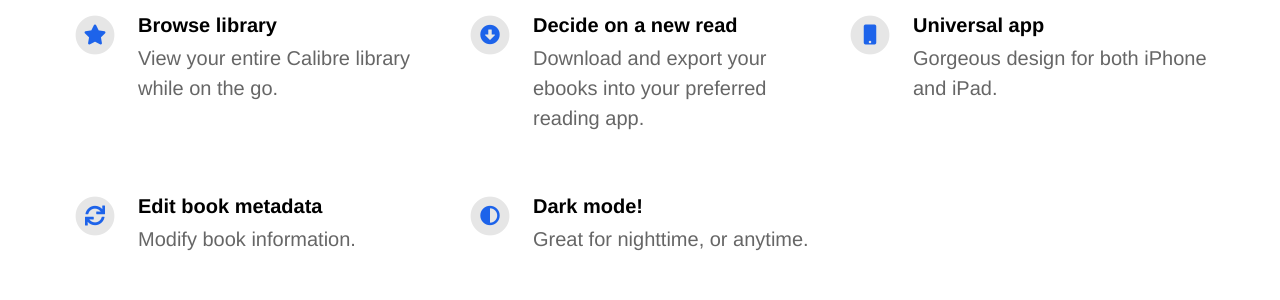
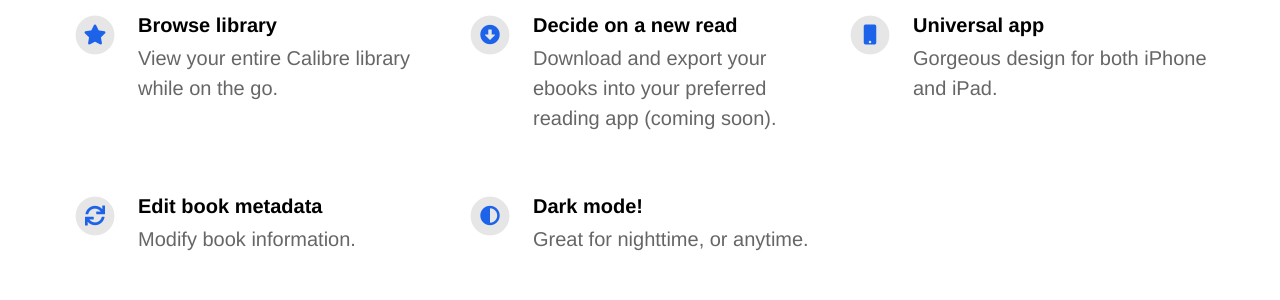
Before and after one commit to emilbaehr/automatic-app-landing-page, a Jekyll site: the page built from index.html, in a window 1280 px wide. Shown: the part 1069-1369 px from the top of the page. Built offline with Jekyll 4.4.1, drawn with Linux system fonts in a browser that asks for light colours; nearby versions of some CDN libraries.

Commit message:
Update _config.yml

```diff
--- a/_config.yml
+++ b/_config.yml
@@ -36,7 +36,7 @@
     fontawesome_icon_name                 : star
 
   - title                                 : Decide on a new read
-    description                           : Download and export your ebooks into your preferred reading app.
+    description                           : Download and export your ebooks into your preferred reading app (coming soon).
     fontawesome_icon_name                 : arrow-alt-circle-down
 
   - title                                 : Universal app
```
